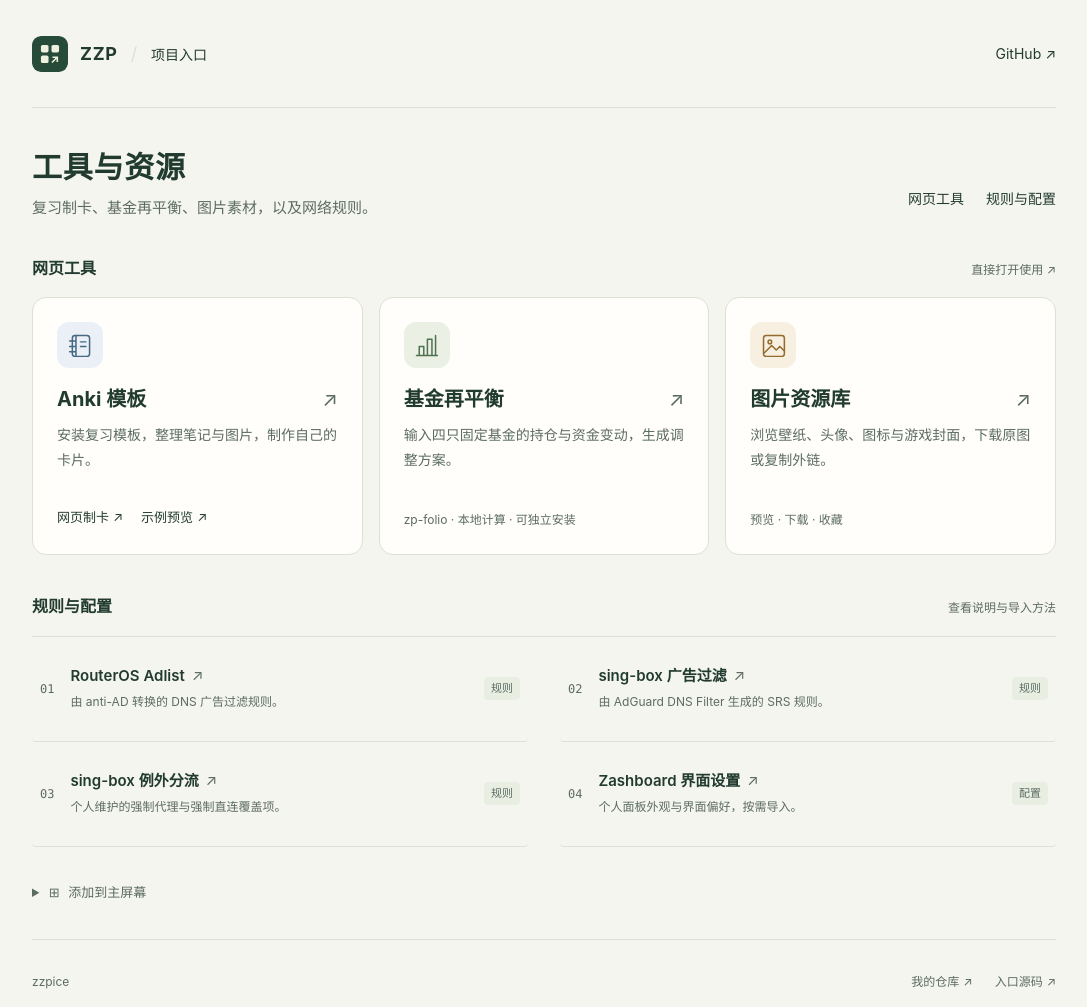
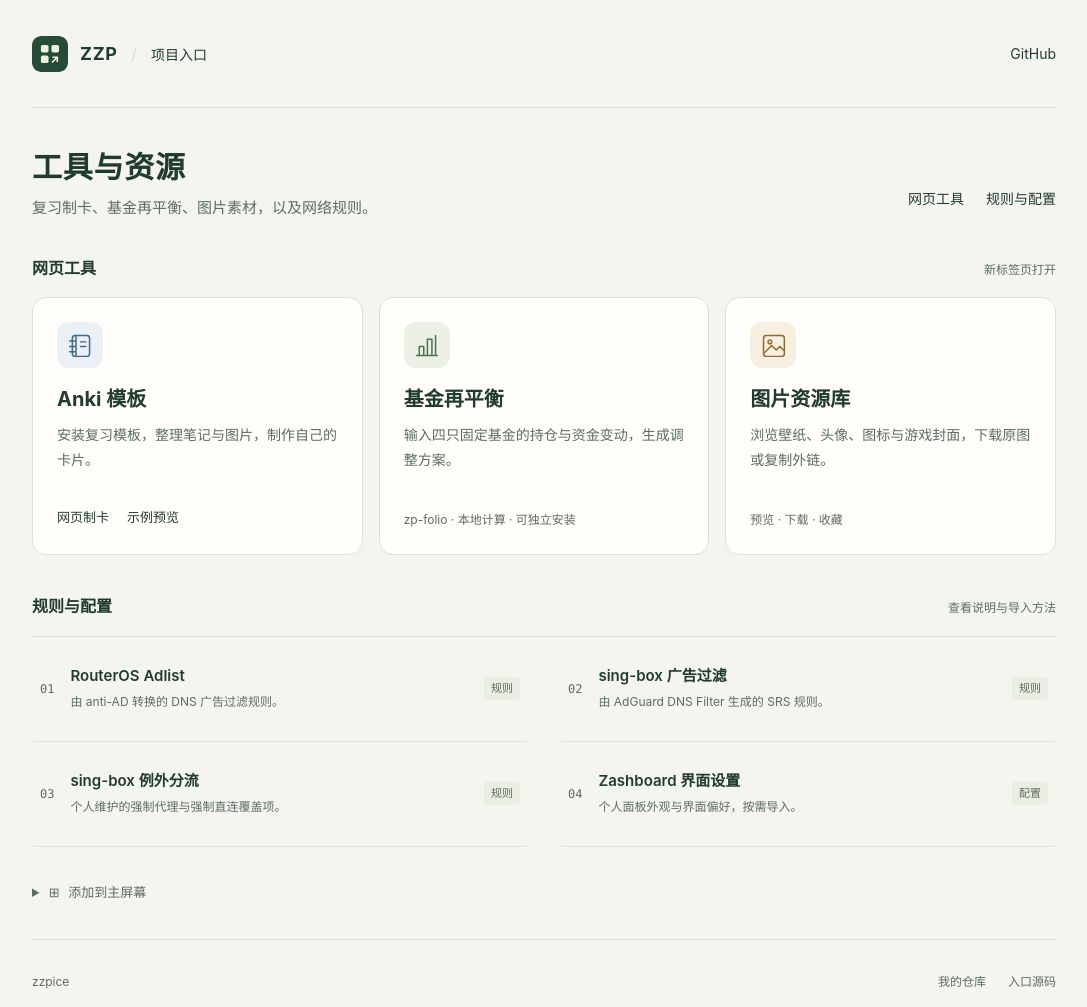
Before and after one commit to zzpice/zzp-home, a plain HTML site: page index.html in a window 1280 px wide. Shown: the whole page, without its empty margins (96-1183 px from the left). Drawn offline with Linux system fonts and the light colour scheme.

Commit message:
Simplify link styling and remove external-link arrows

```diff
--- a/index.html
+++ b/index.html
@@ -21,7 +21,7 @@
         <img src="./icons/icon.svg" width="36" height="36" alt="">
         <span>ZZP<span class="brand-divider">/</span><span class="brand-label">项目入口</span></span>
       </a>
-      <a class="github-link" href="https://github.com/zzpice" target="_blank" rel="noopener noreferrer">GitHub <span aria-hidden="true">↗</span><span class="sr-only">（新标签页）</span></a>
+      <a class="github-link" href="https://github.com/zzpice" target="_blank" rel="noopener noreferrer">GitHub<span class="sr-only">（新标签页）</span></a>
     </header>
 
     <main id="main" tabindex="-1">
@@ -37,24 +37,24 @@
       </div>
 
       <section id="web" aria-labelledby="web-title">
-        <div class="section-heading"><h2 id="web-title">网页工具</h2><span>直接打开使用 <span aria-hidden="true">↗</span><span class="sr-only">，在新标签页打开</span></span></div>
+        <div class="section-heading"><h2 id="web-title">网页工具</h2><span>新标签页打开</span></div>
         <!-- 新增网页项目：复制一个 article，名称、说明和链接只在此处维护。主链接内不嵌套其他链接。 -->
         <div class="project-grid">
           <article class="project-card">
             <a class="project-primary" href="https://zzpice.github.io/anki-template/" target="_blank" rel="noopener noreferrer" aria-labelledby="anki-title" aria-describedby="anki-description">
               <div class="project-icon ink-blue" aria-hidden="true"><svg viewBox="0 0 32 32"><rect x="7" y="5" width="19" height="23" rx="3"/><path d="M11 5v23M4 11h6M4 17h6M4 23h6M16 12h6M16 17h6"/></svg></div>
-              <h3 id="anki-title"><span>Anki 模板</span><span class="arrow" aria-hidden="true">↗</span><span class="sr-only">（新标签页）</span></h3>
+              <h3 id="anki-title"><span>Anki 模板</span><span class="sr-only">（新标签页）</span></h3>
               <p id="anki-description">安装复习模板，整理笔记与图片，制作自己的卡片。</p>
             </a>
             <div class="project-links">
-              <a href="https://zzpice.github.io/anki-template/tools.html" target="_blank" rel="noopener noreferrer">网页制卡 <span aria-hidden="true">↗</span><span class="sr-only">（新标签页）</span></a>
-              <a href="https://zzpice.github.io/anki-template/preview.html" target="_blank" rel="noopener noreferrer">示例预览 <span aria-hidden="true">↗</span><span class="sr-only">（新标签页）</span></a>
+              <a href="https://zzpice.github.io/anki-template/tools.html" target="_blank" rel="noopener noreferrer">网页制卡<span class="sr-only">（新标签页）</span></a>
+              <a href="https://zzpice.github.io/anki-template/preview.html" target="_blank" rel="noopener noreferrer">示例预览<span class="sr-only">（新标签页）</span></a>
             </div>
           </article>
           <article class="project-card">
             <a class="project-primary" href="https://zzpice.github.io/zp-folio/" target="_blank" rel="noopener noreferrer" aria-labelledby="folio-title" aria-describedby="folio-description">
               <div class="project-icon ink-green" aria-hidden="true"><svg viewBox="0 0 32 32"><path d="M5 27h23M8 27V17h5v10M17 27V9h5v18M26 27V5"/></svg></div>
-              <h3 id="folio-title"><span>基金再平衡</span><span class="arrow" aria-hidden="true">↗</span><span class="sr-only">（新标签页）</span></h3>
+              <h3 id="folio-title"><span>基金再平衡</span><span class="sr-only">（新标签页）</span></h3>
               <p id="folio-description">输入四只固定基金的持仓与资金变动，生成调整方案。</p>
               <div class="project-note">zp-folio · 本地计算 · 可独立安装</div>
             </a>
@@ -62,7 +62,7 @@
           <article class="project-card">
             <a class="project-primary" href="https://zzpice.github.io/assets/" target="_blank" rel="noopener noreferrer" aria-labelledby="assets-title" aria-describedby="assets-description">
               <div class="project-icon ink-amber" aria-hidden="true"><svg viewBox="0 0 32 32"><rect x="5" y="5" width="23" height="23" rx="3"/><circle cx="12" cy="12" r="2"/><path d="m6 24 8-8 5 5 4-4 5 5"/></svg></div>
-              <h3 id="assets-title"><span>图片资源库</span><span class="arrow" aria-hidden="true">↗</span><span class="sr-only">（新标签页）</span></h3>
+              <h3 id="assets-title"><span>图片资源库</span><span class="sr-only">（新标签页）</span></h3>
               <p id="assets-description">浏览壁纸、头像、图标与游戏封面，下载原图或复制外链。</p>
               <div class="project-note">预览 · 下载 · 收藏</div>
             </a>
@@ -76,22 +76,22 @@
         <div class="resource-grid">
           <a class="resource-row" href="https://github.com/zzpice/routeros-adlist#readme" target="_blank" rel="noopener noreferrer" aria-labelledby="routeros-title" aria-describedby="routeros-description">
             <span class="resource-mark" aria-hidden="true">01</span>
-            <div><h3 id="routeros-title">RouterOS Adlist <span class="arrow" aria-hidden="true">↗</span><span class="sr-only">（新标签页）</span></h3><p id="routeros-description">由 anti-AD 转换的 DNS 广告过滤规则。</p></div>
+            <div><h3 id="routeros-title">RouterOS Adlist <span class="sr-only">（新标签页）</span></h3><p id="routeros-description">由 anti-AD 转换的 DNS 广告过滤规则。</p></div>
             <span class="resource-type">规则</span>
           </a>
           <a class="resource-row" href="https://github.com/zzpice/sing-box-adblock#readme" target="_blank" rel="noopener noreferrer" aria-labelledby="adblock-title" aria-describedby="adblock-description">
             <span class="resource-mark" aria-hidden="true">02</span>
-            <div><h3 id="adblock-title">sing-box 广告过滤 <span class="arrow" aria-hidden="true">↗</span><span class="sr-only">（新标签页）</span></h3><p id="adblock-description">由 AdGuard DNS Filter 生成的 SRS 规则。</p></div>
+            <div><h3 id="adblock-title">sing-box 广告过滤 <span class="sr-only">（新标签页）</span></h3><p id="adblock-description">由 AdGuard DNS Filter 生成的 SRS 规则。</p></div>
             <span class="resource-type">规则</span>
           </a>
           <a class="resource-row" href="https://github.com/zzpice/sing-box-rules#readme" target="_blank" rel="noopener noreferrer" aria-labelledby="rules-title" aria-describedby="rules-description">
             <span class="resource-mark" aria-hidden="true">03</span>
-            <div><h3 id="rules-title">sing-box 例外分流 <span class="arrow" aria-hidden="true">↗</span><span class="sr-only">（新标签页）</span></h3><p id="rules-description">个人维护的强制代理与强制直连覆盖项。</p></div>
+            <div><h3 id="rules-title">sing-box 例外分流 <span class="sr-only">（新标签页）</span></h3><p id="rules-description">个人维护的强制代理与强制直连覆盖项。</p></div>
             <span class="resource-type">规则</span>
           </a>
           <a class="resource-row" href="https://github.com/zzpice/zashboard-config#readme" target="_blank" rel="noopener noreferrer" aria-labelledby="zashboard-title" aria-describedby="zashboard-description">
             <span class="resource-mark" aria-hidden="true">04</span>
-            <div><h3 id="zashboard-title">Zashboard 界面设置 <span class="arrow" aria-hidden="true">↗</span><span class="sr-only">（新标签页）</span></h3><p id="zashboard-description">个人面板外观与界面偏好，按需导入。</p></div>
+            <div><h3 id="zashboard-title">Zashboard 界面设置 <span class="sr-only">（新标签页）</span></h3><p id="zashboard-description">个人面板外观与界面偏好，按需导入。</p></div>
             <span class="resource-type">配置</span>
           </a>
         </div>
@@ -111,8 +111,8 @@
     <footer class="site-footer">
       <span>zzpice</span>
       <div>
-        <a href="https://github.com/zzpice?tab=repositories" target="_blank" rel="noopener noreferrer">我的仓库 <span aria-hidden="true">↗</span><span class="sr-only">（新标签页；私有仓库需登录 GitHub）</span></a>
-        <a href="https://github.com/zzpice/zzp-home" target="_blank" rel="noopener noreferrer">入口源码 <span aria-hidden="true">↗</span><span class="sr-only">（新标签页）</span></a>
+        <a href="https://github.com/zzpice?tab=repositories" target="_blank" rel="noopener noreferrer">我的仓库<span class="sr-only">（新标签页；私有仓库需登录 GitHub）</span></a>
+        <a href="https://github.com/zzpice/zzp-home" target="_blank" rel="noopener noreferrer">入口源码<span class="sr-only">（新标签页）</span></a>
       </div>
     </footer>
   </div>
--- a/style.css
+++ b/style.css
@@ -28,7 +28,7 @@ body {
 }
 h1, h2, h3, p { margin: 0; }
 a { color: inherit; text-decoration: none; }
-a:hover { color: var(--accent); text-decoration: underline; text-underline-offset: 5px; }
+a:hover { color: var(--accent); }
 a:focus-visible, summary:focus-visible {
   outline: 3px solid var(--accent);
   outline-offset: 5px;
@@ -103,8 +103,6 @@ section { scroll-margin-top: 20px; }
 .project-primary:hover, .resource-row:hover { color: inherit; text-decoration: none; }
 .project-primary:hover h3, .resource-row:hover h3 {
   color: var(--accent);
-  text-decoration: underline;
-  text-underline-offset: 5px;
 }
 .project-primary:focus-visible { outline-offset: -3px; border-radius: var(--radius); }
 .project-card:focus-within { border-color: var(--accent); }
@@ -129,7 +127,6 @@ section { scroll-margin-top: 20px; }
 .ink-green { background: var(--green-bg); color: var(--green); }
 .ink-amber { background: var(--amber-bg); color: var(--amber); }
 .project-card h3 { display: flex; gap: 12px; font-size: 20px; line-height: 1.4; font-weight: 650; }
-.arrow { margin-left: auto; flex-shrink: 0; font-weight: 400; color: var(--muted); }
 .project-primary > p { margin-top: 10px; color: var(--muted); font-size: 14px; line-height: 1.75; }
 .project-links {
   display: flex;
@@ -160,7 +157,6 @@ section { scroll-margin-top: 20px; }
 .resource-mark { font: 12px/1 ui-monospace, SFMono-Regular, Consolas, monospace; color: var(--muted); }
 .resource-row > div { min-width: 0; flex: 1; overflow-wrap: anywhere; }
 .resource-row h3 { font-size: 15px; line-height: 1.5; font-weight: 600; }
-.resource-row .arrow { margin-left: 3px; white-space: nowrap; }
 .resource-row p { color: var(--muted); font-size: 12px; margin-top: 5px; }
 .resource-type { border-radius: 4px; padding: 2px 7px; font-size: 11px; color: var(--muted); background: var(--soft); white-space: nowrap; }
 .home-screen { padding: 24px 0; color: var(--muted); font-size: 13px; }
```
Also changed, not shown: README.md.
